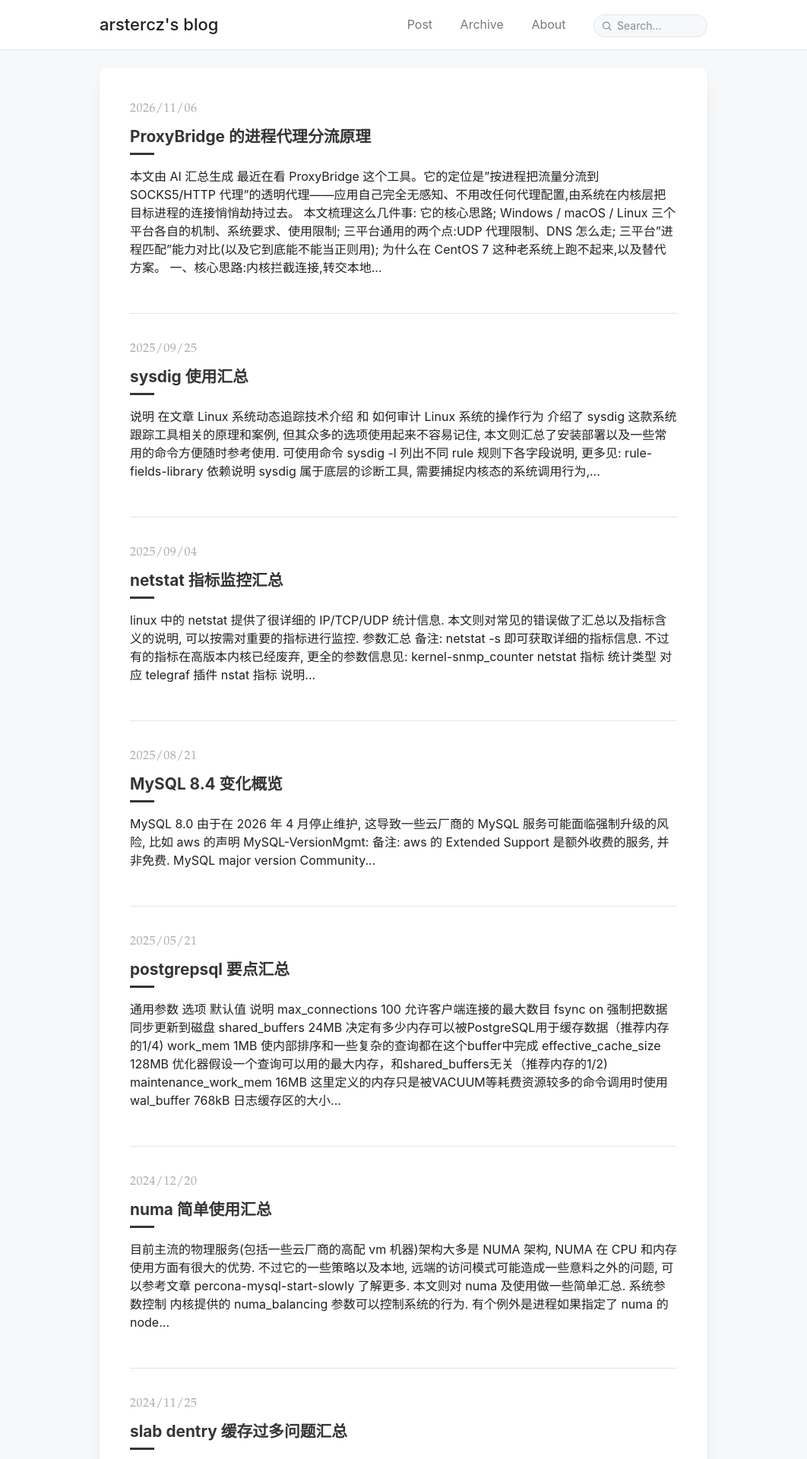
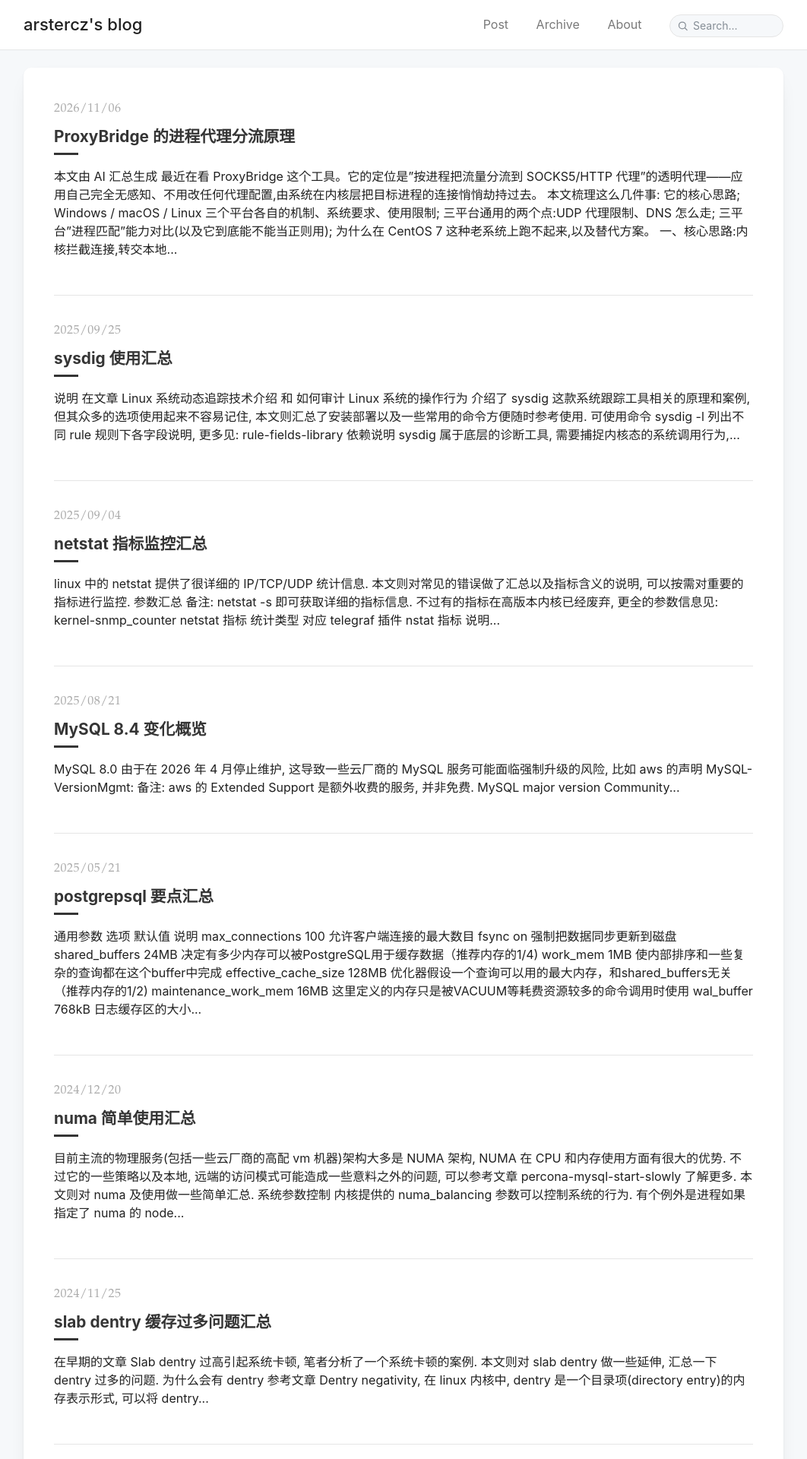
Before and after one commit to arstercz/arstercz.github.io, a Jekyll site: the page built from index.html, in a window 1280 px wide. Shown: the top 1920 px of the page at 76% size, without its empty margins (109-1171 px from the left). Built offline with Jekyll 4.4.1, drawn with Linux system fonts in a browser that asks for light colours; the list of posts is cut into pages by our own code; comment, search, counter and statistics services are not loaded.

Commit message:
layout: widen content to max 1000px / 86% viewport
Was max 800px / 80%. Applies to nav, home, posts, pages and footer;
mobile stays fluid.

Co-Authored-By: Claude <noreply@anthropic.com>

```diff
--- a/_sass/tale/_layout.scss
+++ b/_sass/tale/_layout.scss
@@ -9,8 +9,8 @@ footer,
 .nav-container {
   display: block;
   margin: 0 auto;
-  max-width: 800px;
-  width: 80%;
+  max-width: 1000px;
+  width: 86%;
 }
 
 // Chirpy-style card: white rounded panel floating on the grey page.
```
